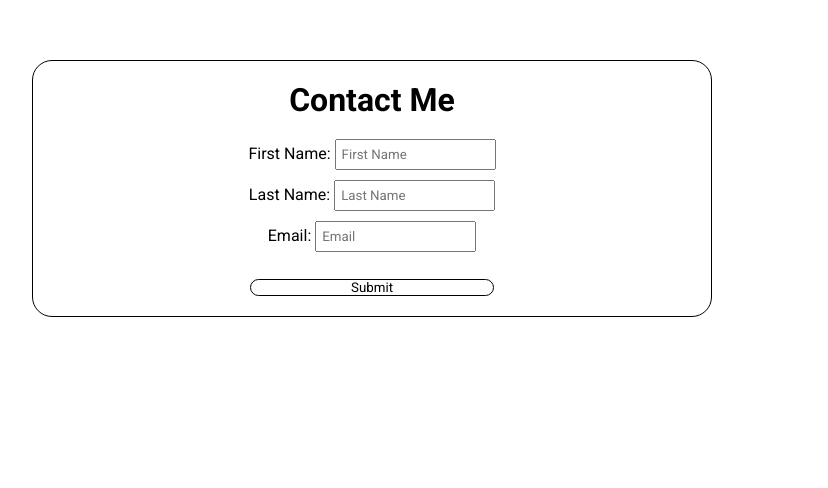
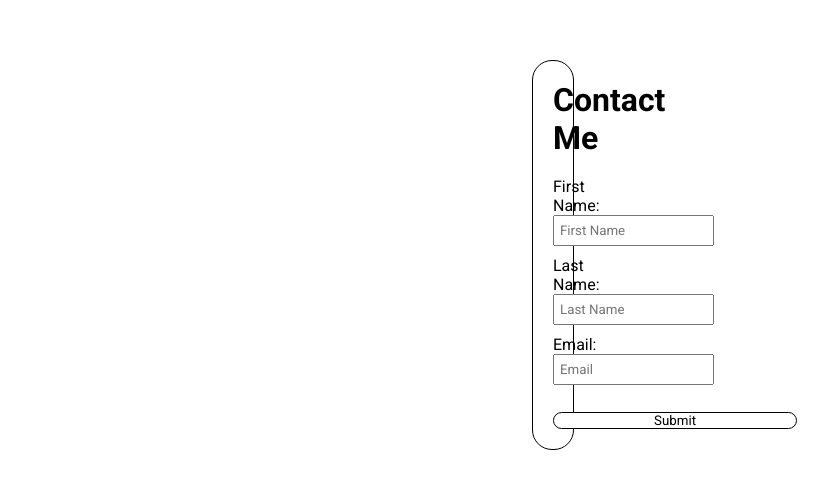
Before and after one commit to ZacharyBuchanan214/Week2Day4CSS, a plain HTML site: page index.html in a window 1280 px wide. Shown: the part 140-628 px from the top of the page, without its empty margins (268-1096 px from the left). Drawn offline with Linux system fonts and the light colour scheme.

```diff
--- a/main.css
+++ b/main.css
@@ -5,7 +5,7 @@
 }
 body {
     text-align: center;
-    margin: 200px 300px 200px 300px;
+    margin: 200px 800px 200px 800px;
     padding: 20px;
     border: 1px solid black;
     border-radius: 20px;
```
